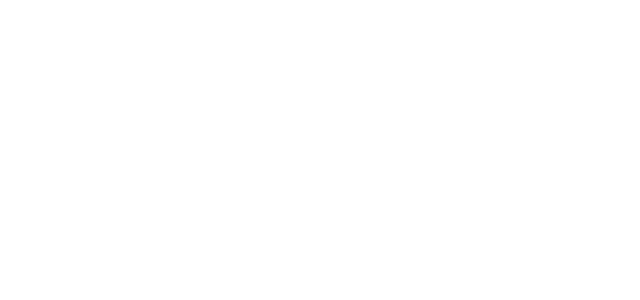
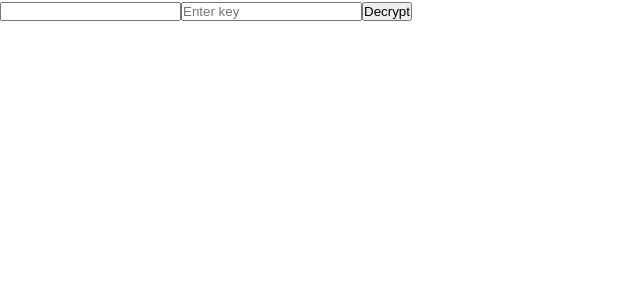
Before and after one commit to ahnayef/caesar-cipher, a Next.js app: page /decrypt in a window 1280 px wide. Shown: the top 300 px of the page, without its empty margins (0-640 px from the left). Built offline with nearby package versions, Linux system fonts and the light colour scheme.

Commit message:
Add decryption functionality

```diff
--- a/app/(components)/decrypt/page.tsx
+++ b/app/(components)/decrypt/page.tsx
@@ -1,12 +1,59 @@
 "use client"
 
+import { useEffect, useState } from "react"
 import style from "./decrypt.module.css"
 
+const initialState: { encodedText: string, decodedText: string, key:number } = {
+  encodedText: "",
+  decodedText: "",
+  key: 0
+}
 
-export default function Page() {
+
+function decodeText(text: string, key:number) {
+  return text.split("").map((char: string) => {
+    if (char >= 'A' && char <= 'Z') {
+      return String.fromCharCode(((char.charCodeAt(0) - 65 - key) % 26) + 65);
+    } else if (char >= 'a' && char <= 'z') {
+      return String.fromCharCode(((char.charCodeAt(0) - 97 - key) % 26) + 97);
+    } else {
+      return char;
+    }
+  }).join("");
+}
+
+export default function Page({  searchParams, }: { searchParams?: { [key: string]: string | string[] | undefined } }) {
+
+  const [formState, setFormState] = useState(initialState);
+
+  const encodedText = searchParams?.text;
+
+  useEffect(() => {
+    if (encodedText) {
+      setFormState({ ...formState, encodedText: encodedText as string });
+    }
+  }, [])
+
+
+  const handleChange = (e: React.ChangeEvent<HTMLInputElement | HTMLTextAreaElement>) => {
+    setFormState({ ...formState, [e.target.name]: e.target.value });
+  }
+
+  const decode = (e: React.FormEvent) => {
+    e.preventDefault();
+    const encodedText = formState.encodedText;
+    setFormState({ ...formState, decodedText: decodeText(encodedText,formState.key) });
+  }
+
   return (
-    <div className={style.decrypt}>
+    <div className={style.decryptMain}>
+      <form onSubmit={decode}>
+        <input type="text" name="encodedText" onChange={handleChange} value={formState.encodedText} />
+        <input type="number" placeholder="Enter key" name="key" onChange={handleChange} required />
+        <button type="submit">Decrypt</button>
+        <p>{formState.decodedText}</p>
 
+      </form>
     </div>
   )
 }
```
